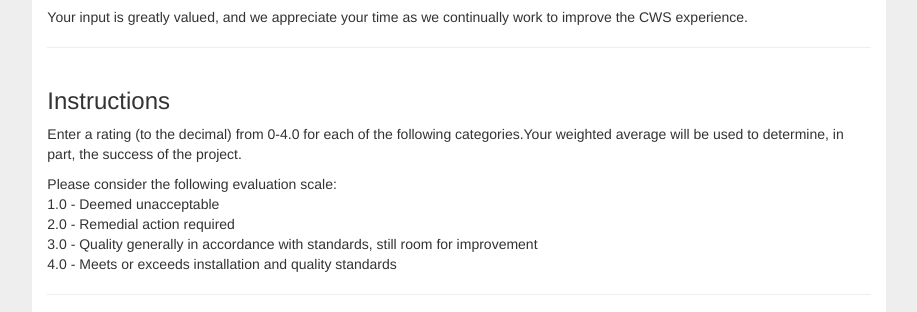
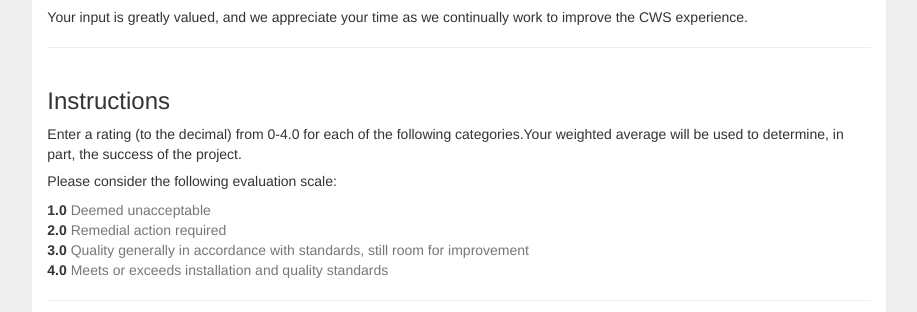
Before and after one commit to cullymason/Customer-Survey, a website: page index.html in a window 1280 px wide. Shown: the part 287-599 px from the top of the page, without its empty margins (181-1098 px from the left). Drawn offline with Linux system fonts and the light colour scheme.

Commit message:
fiddled with bootstrap lists. not a fan but good enough

```diff
--- a/index.html
+++ b/index.html
@@ -59,14 +59,16 @@
 				<div class="col col-lg-12">
 					<h3>Instructions</h3>
 					<p>Enter a rating (to the decimal) from 0-4.0 for each of the following categories.Your weighted average will be used to determine, in part, the success of the project.</p>
-					<p>
-						Please consider the following evaluation scale: <br>
-						1.0 - Deemed unacceptable <br>
-						2.0 - Remedial action required <br>
-						3.0 - Quality generally in accordance with standards, still room for improvement <br>
-						4.0 - Meets or exceeds installation and quality standards <br>
-						<hr>
-					</p>
+					<h5>Please consider the following evaluation scale: </h5>
+
+					<ul class="list-unstyled">
+						<li><strong>1.0 </strong><span class="text-muted">Deemed unacceptable</span></li>
+						<li><strong>2.0 </strong><span class="text-muted">Remedial action required</span></li>
+						<li><strong>3.0 </strong><span class="text-muted">Quality generally in accordance with standards, still room for improvement</span></li>
+						<li><strong>4.0 </strong><span class="text-muted">Meets or exceeds installation and quality standards</span></li>
+					</ul>
+
+					<hr>
 				</div>
 			</div>
 			<div class="row question">
```
